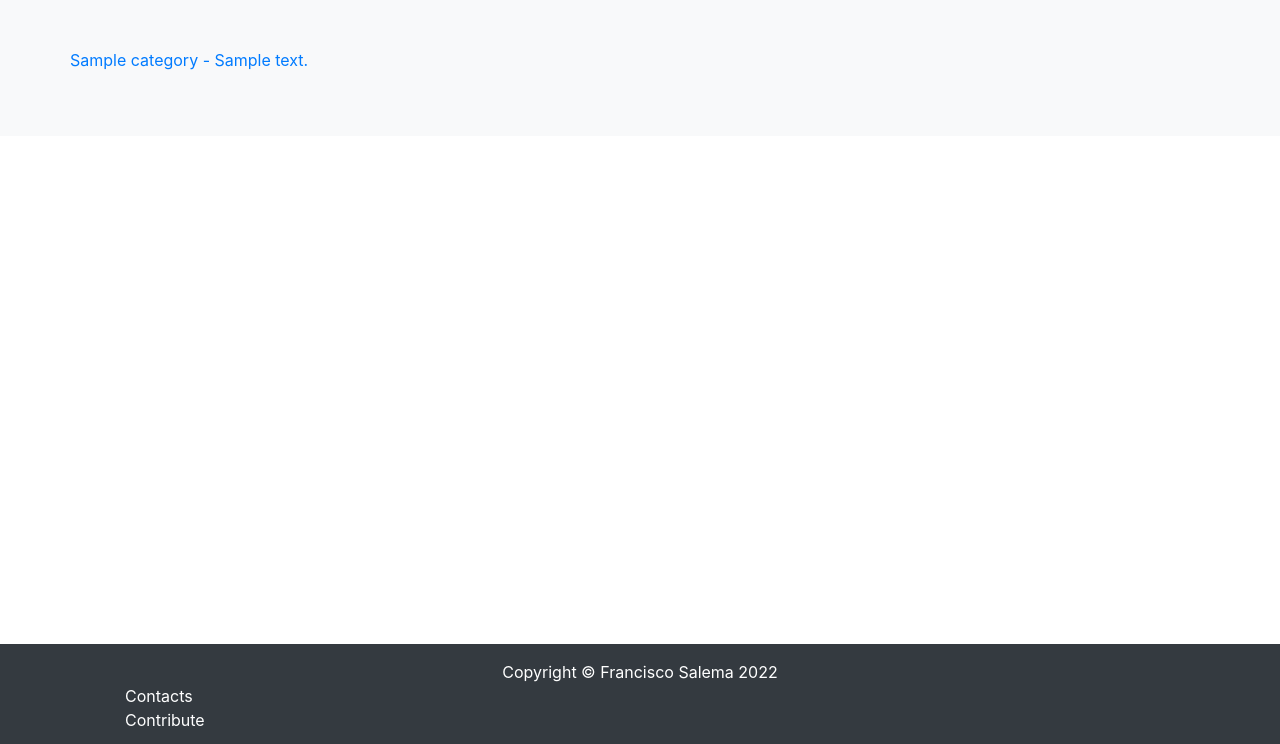
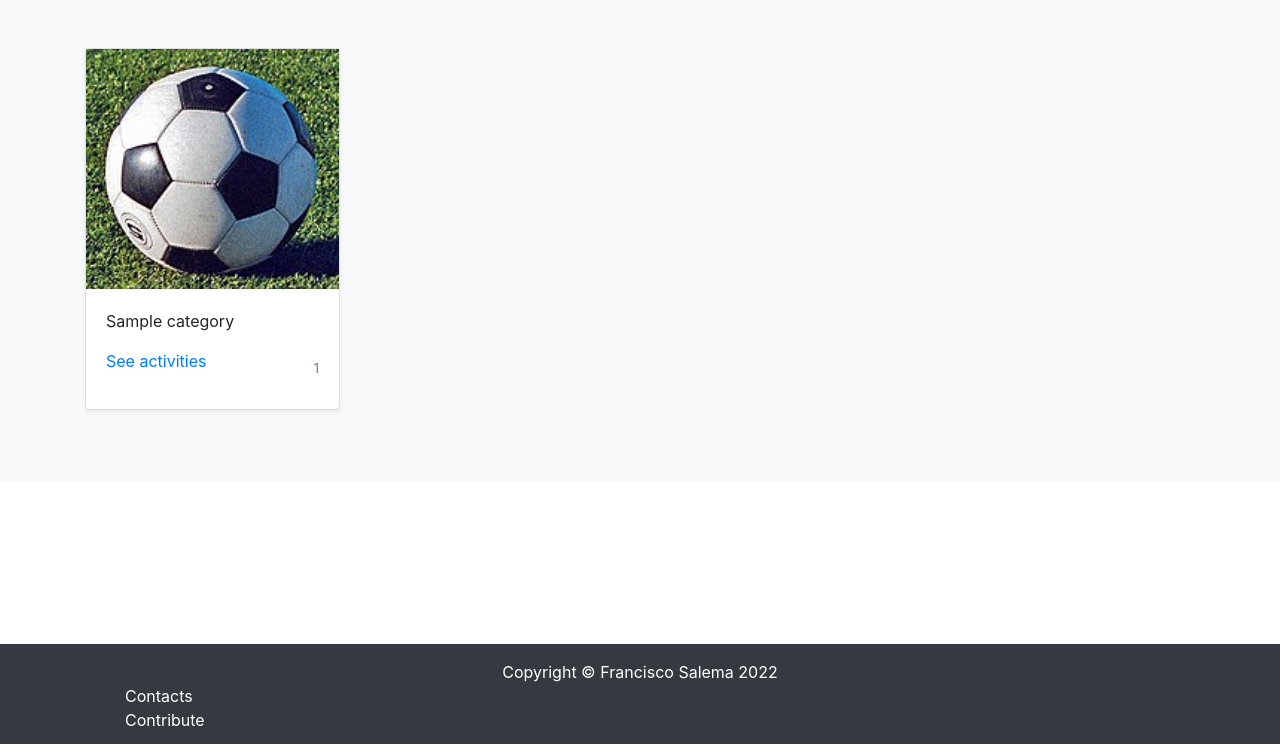
Before and after one commit to fsalemag/django_app, a Django app: page /activities/ in a window 1280 px wide. Shown: the part 56-800 px from the top of the page. Run offline with Django 3.2, Linux system fonts and the light colour scheme; tables that the repository leaves empty hold one stand-in row (values such as "Sample post"); some libraries are stand-ins or nearby versions.

Commit message:
add activity count on category page

```diff
--- a/activities/templates/activities/index.html
+++ b/activities/templates/activities/index.html
@@ -1,15 +1,35 @@
 {% extends "activities/base.html" %}
 {% block activities-active %}active{% endblock %}
+{% block title %}Activities{% endblock %}
+{% load static %}
+
+{#{% block custom_sources %}#}
+{#    <link rel="stylesheet" href="{% static "album/css/index.css" %}">#}
+{#    <link rel="stylesheet" href="{% static "album/js/index.js" %}">#}
+{#{% endblock %}#}
 
 {% block body %}
 
     <main role="main">
-  <div class="album py-5 bg-light">
+        <div class="py-5 bg-light">
             <div class="container">
                 <div class="row">
 
-{% for activity in object_list %}
-    <a href="{% url 'activities-category' activity.name %} "><p>{{ activity.name }} - {{ activity.description }}</p></a>
+                    {% for category in object_list %}
+                        <div class="col-sm-12 col-md-3 ">
+                            <div class="card mb-4 shadow-sm">
+                                <div style="height: 15em; overflow:hidden; text-align:center;">
+                                    <img style="text-align:center; width: 100%;" src="{% static "activities/media/football.jpg" %}" alt="home" />
+                                </div>
+                                <div class="card-body">
+                                    <p class="card-text">{{ category.name }}</p>
+                                    <div class="d-flex justify-content-between align-items-center">
+                                        <a href="{% url 'activities-category' category.name %} "><p>See activities</p></a>
+                                        <small class="text-muted">{{ category.n_activities }}</small>
+                                    </div>
+                                </div>
+                            </div>
+                        </div>
                     {% endfor %}
 
                 </div>
--- a/activities/views.py
+++ b/activities/views.py
@@ -4,13 +4,22 @@ from django.views.generic.list import ListView
 from django.views.generic import DetailView
 from django.views.generic.edit import UpdateView, CreateView
 from django.urls import reverse_lazy, reverse
-
+from django.db.models import Count
 from .models import Activity, Category
 
 
 class CategoryView(ListView):
     model = Category
     template_name = "activities/index.html"
+
+    # categories = Category.objects.annotate(number_of_activities=Count('activity'))
+
+    def get_queryset(self):
+        qs = super().get_queryset()
+        qs = qs.annotate(n_activities=Count('activity'))
+
+        return qs
+
     # ordering = ['-date_posted']
 
 
```
Also changed, not shown: album/static/album/js/index.js (+23 -23 lines), album/templates/album/index.html (+14 -6 lines), activities/static/activities/css/index.css (added), activities/static/activities/js/index.js (added), 1 other file. Lines whose indentation alone changed are shown as unchanged.
